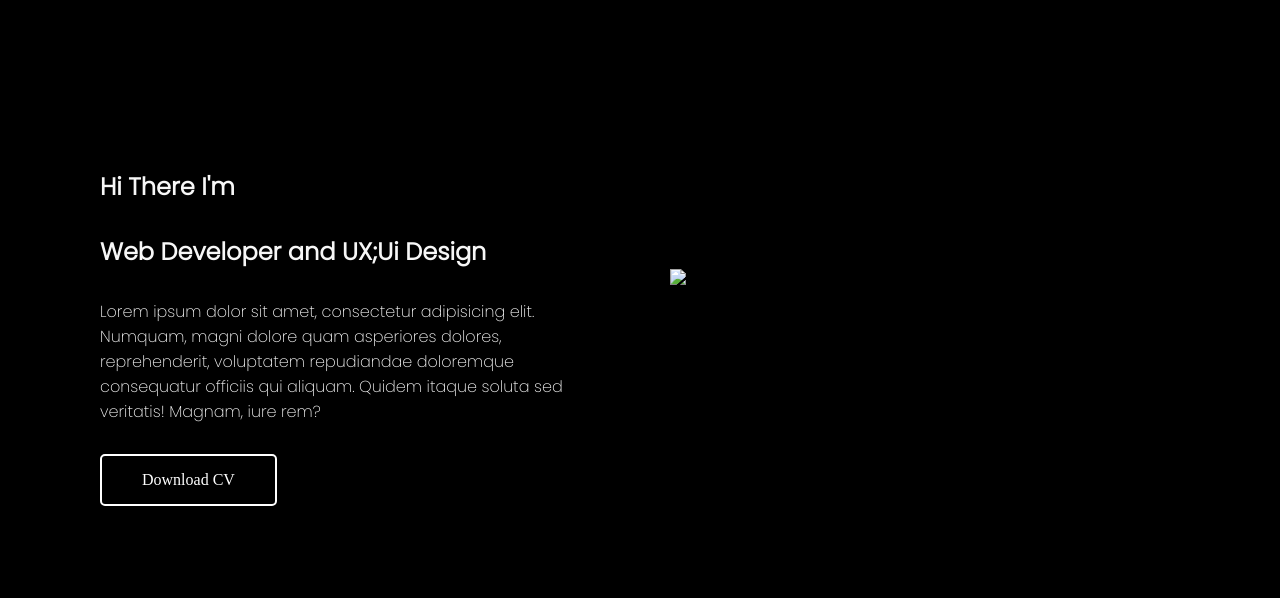
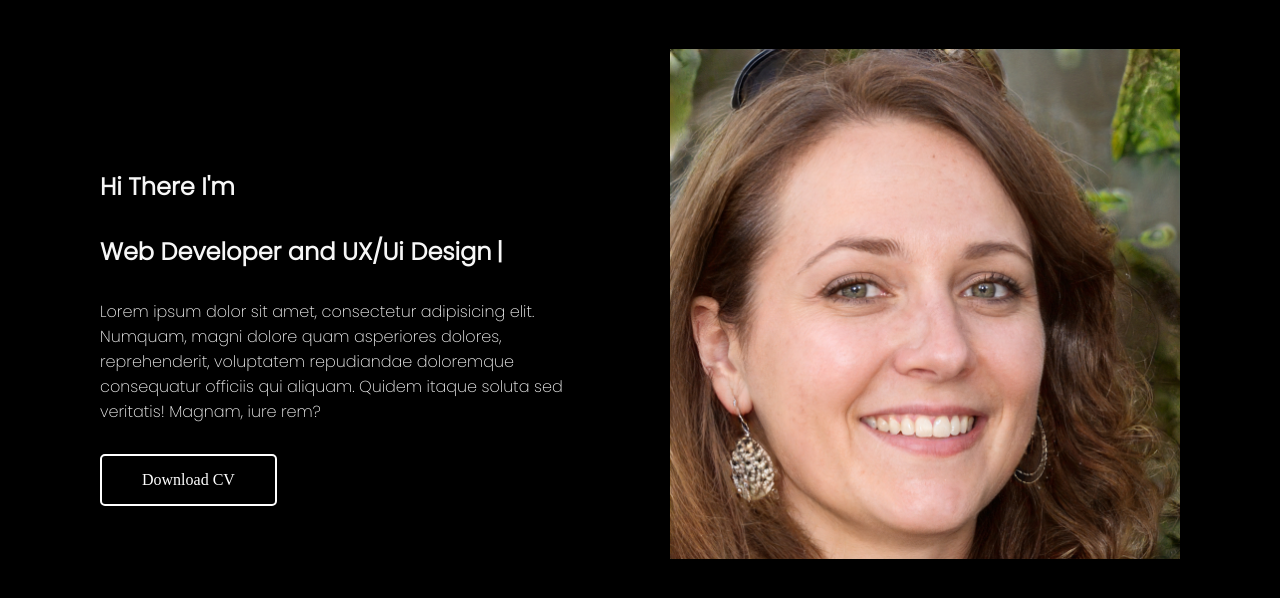
Before and after one commit to REALFSB/Curriculum-vitae, a plain HTML site: page index.html in a window 1280 px wide. Shown: the part 78-676 px from the top of the page. Drawn offline with Linux system fonts and the light colour scheme.

Commit message:
Adding animation with css and js

```diff
--- /dev/null
+++ b/assets/script.js
@@ -0,0 +1,13 @@
+function ativaletra(elemento){
+    const arrTexto =  elemento.innerHTML.split('');
+    elemento.innerHTML = '';
+    arrTexto.forEach((letra, i) => {
+        setTimeout(()=> {
+            elemento.innerHTML += letra;
+        }, 75 * i);
+    });
+}
+
+const titulo = document.querySelector('.digitando');
+
+ativaletra(titulo);
--- a/style.css
+++ b/assets/style.css
@@ -51,6 +51,7 @@ header .navegacao-primaria li a {
 /* DOWNLOAD CV SEÇÃO */
 
 .section-div {
+    animation: inicializar .7s forwards;
     display: grid;
     grid-template-columns: 1fr 1fr;
     justify-content: space-around;
@@ -89,3 +90,33 @@ header .navegacao-primaria li a {
 .section-div img {
     max-width: 100%;
 }
+
+.digitando::after {
+    content: '|';
+    margin-left: 5px;
+    opacity: 1;
+    animation: pisca .5s infinite;
+}
+
+@keyframes pisca {
+    from {
+        opacity: 1;
+    }
+
+    to {
+        opacity: 0;
+
+    }
+}
+
+@keyframes inicializar {
+    from {
+        opacity: 0;
+        transform: translate3d(0, -60px, 0);
+    }
+
+    to {
+        opacity: 1;
+        transform: translate3d(0, 0, 0);
+    }
+}
--- a/index.html
+++ b/index.html
@@ -6,7 +6,7 @@
     <meta charset="UTF-8">
     <meta name="viewport" content="width=device-width, initial-scale=1.0">
     <title>Portfólio</title>
-    <link rel="stylesheet" href="style.css">
+    <link rel="stylesheet" href="./assets/style.css">
 </head>
 
 <body>
@@ -25,16 +25,16 @@
     <section aria-label="seção cúrriculo download Fernando" class="section-div">
         <div>
             <h2>Hi There I'm</h2>
-            <h2 class="digitando">Web Developer and UX;Ui Design</h2>
+            <h2 class="digitando">Web Developer and UX/Ui Design</h2>
             <p>Lorem ipsum dolor sit amet, consectetur adipisicing elit. Numquam, magni dolore quam asperiores dolores,
                 reprehenderit, voluptatem repudiandae doloremque consequatur officiis qui aliquam. Quidem itaque soluta
                 sed veritatis! Magnam, iure rem?</p>
             <a href="#">Download CV</a>
         </div>
-        <img src="#" alt="#">
+        <img src="./assets/pessoa.jpg" alt="#">
     </section>
 
-    <script src="script.js"></script>
+    <script src="./assets/script.js"></script>
 </body>
 
 </html>
```
Also changed, not shown: assets/pessoa.jpg (added), script.js (deleted).
